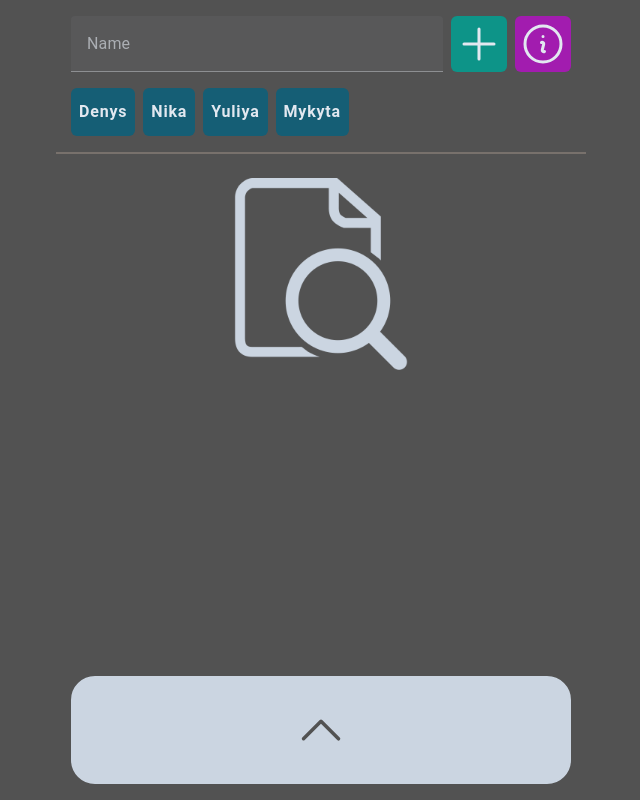
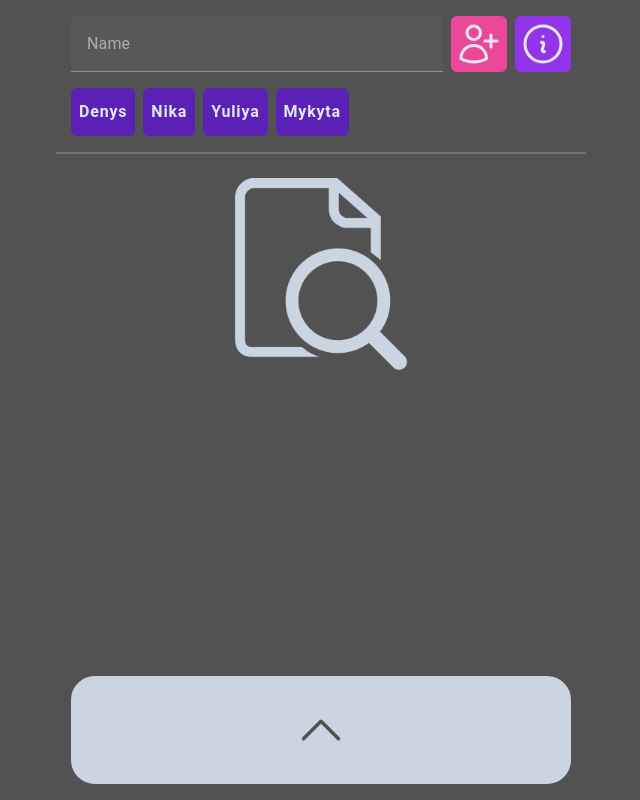
Before and after one commit to denispolovyan/spilne, a Vue app: page / in a window 1280 px wide. Shown: the whole page, without its empty margins (319-959 px from the left). Built offline with nearby package versions, Linux system fonts and the light colour scheme.

Commit message:
style: changed buttons styles

```diff
--- a/src/components/BaseInput.vue
+++ b/src/components/BaseInput.vue
@@ -94,7 +94,7 @@ onMounted(() => {
           <div class="flex gap-4 flex-wrap gap-x-2 gap-y-1">
             <div v-for="user in props.users" :key="user">
               <div
-                class="tracking-wider font-semibold bg-cyan-800 p-1 rounded-md text-slate-200"
+                class="tracking-wider font-semibold bg-violet-800 p-1 rounded-md text-slate-200"
               >
                 <p>{{ user }}</p>
               </div>
@@ -111,7 +111,7 @@ onMounted(() => {
             />
             <div class="flex gap-2">
               <div
-                class="w-14 bg-amber-600 duration-1000 cursor-pointer hover:bg-amber-700 text-slate-200 rounded-md flex items-center justify-center tracking-wider font-semibold"
+                class="w-14 bg-amber-500 duration-1000 cursor-pointer hover:bg-amber-700 text-slate-100 hover:text-slate-300 rounded-md flex items-center justify-center tracking-wider font-semibold"
               >
                 {{ calculatedSum }}
               </div>
--- a/src/components/BaseTable.vue
+++ b/src/components/BaseTable.vue
@@ -51,19 +51,19 @@ onMounted(() => {
         <v-table theme="dark">
           <thead>
             <tr>
-              <th class="text-left pl-10" >Name</th>
+              <th class="text-left pl-12" >Name</th>
               <th class="text-center">Sum</th>
             </tr>
           </thead>
           <tbody>
             <tr v-for="item in props.usersAndSum" :key="item.name">
-              <td v-if="item.sum" class="pl-10">{{ item.name }}</td>
+              <td v-if="item.sum" class="pl-12">{{ item.name }}</td>
               <td v-if="item.sum" class="text-center">{{ item.sum }}</td>
             </tr>
           </tbody>
           <tbody class="border-t">
             <tr>
-              <td class="font-semibold pl-10">Total</td>
+              <td class="font-semibold pl-12">Total</td>
               <td class="text-center">{{ totalSum }}</td>
             </tr>
           </tbody>
--- a/src/components/TheHeader.vue
+++ b/src/components/TheHeader.vue
@@ -1,7 +1,7 @@
 <script setup>
 const MAX_LENGTH = 12;
 
-import { PlusIcon, InformationCircleIcon } from "@heroicons/vue/24/outline";
+import { UserPlusIcon, InformationCircleIcon } from "@heroicons/vue/24/outline";
 
 import { ref, onMounted, onBeforeUnmount } from "vue";
 
@@ -88,14 +88,14 @@ const buttonClasses =
           />
         </div>
         <div class="flex gap-2">
-          <PlusIcon
+          <UserPlusIcon
             :class="buttonClasses"
-            class="h-12 text-slate-200 p-1 bg-teal-600 hover:bg-teal-700"
+            class="h-12 text-slate-200 p-1 bg-pink-500 hover:bg-pink-800"
             @click="addUser()"
           />
           <InformationCircleIcon
             :class="buttonClasses"
-            class="h-12 text-slate-200 p-1 bg-fuchsia-700 hover:bg-fuchsia-800"
+            class="h-12 text-slate-200 p-1 bg-purple-600 hover:bg-purple-800"
           />
         </div>
       </div>
--- a/src/components/TheSelectedUsers.vue
+++ b/src/components/TheSelectedUsers.vue
@@ -11,7 +11,7 @@ const props = defineProps({
 const emits = defineEmits(["deleteUsers", "createInput"]);
 
 const userClasses =
-  "tracking-wider py-3 px-2 bg-cyan-800 rounded-md text-md text-slate-200 font-semibold cursor-pointer hover:bg-cyan-600 duration-500";
+  "tracking-wider py-4 px-3 bg-violet-800 rounded-md text-md text-slate-200 font-semibold cursor-pointer hover:bg-violet-600 duration-500";
 
 const buttonClasses =
   " h-12 w-12 rounded-md flex items-center justify-center  duration-1000 cursor-pointer basis-14";
@@ -31,7 +31,7 @@ const buttonClasses =
         <div class="flex gap-2">
           <div
             :class="buttonClasses"
-            class="bg-red-600 hover:bg-red-700 w-14"
+            class="bg-red-600 hover:bg-red-700 w-14 h-14"
             @click="emits('deleteUsers')"
           >
             <UserMinusIcon class="h-12 text-slate-200 p-1" />
@@ -39,7 +39,7 @@ const buttonClasses =
           <div
             :class="buttonClasses"
             @click="emits('createInput', props.selectedUsers)"
-            class="bg-yellow-600 hover:bg-yellow-700 w-14"
+            class="bg-lime-600 hover:bg-lime-700 w-14 h-14"
           >
             <PlusIcon class="h-12 text-white p-1 text-slate-200" />
           </div>
--- a/src/components/TheUsers.vue
+++ b/src/components/TheUsers.vue
@@ -39,7 +39,7 @@ function selectUser(user) {
 }
 
 const userClasses =
-  "tracking-wider py-3 px-2 bg-cyan-800 rounded-md text-md text-slate-200 font-semibold cursor-pointer hover:bg-cyan-600 duration-500";
+  "tracking-wider py-3 px-2 bg-violet-800 rounded-md text-md text-slate-200 font-semibold cursor-pointer hover:bg-violet-700 duration-500";
 </script>
 
 <template>
```
